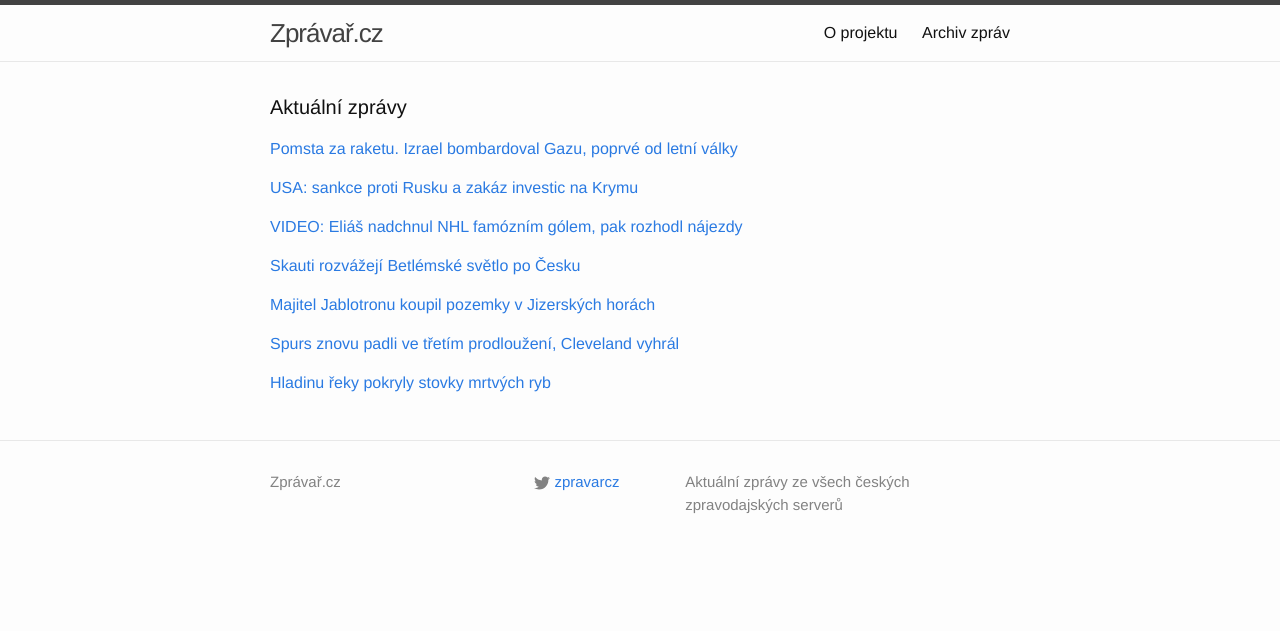
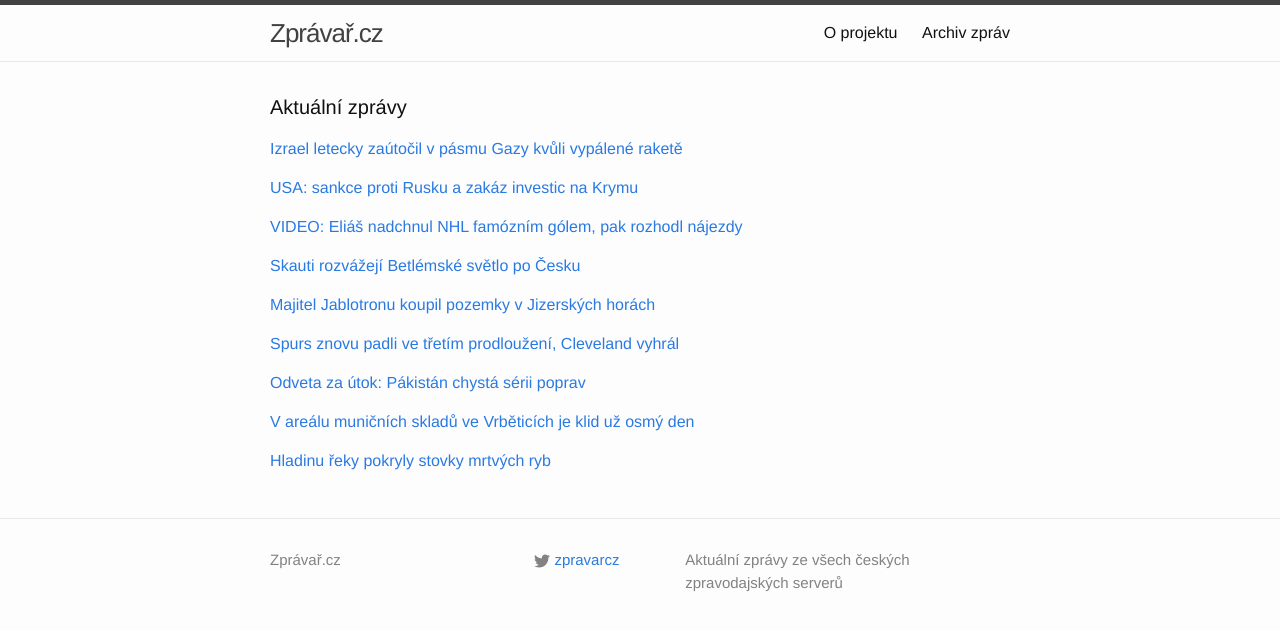
Before and after one commit to adliska/zpravar, a Jekyll site: the page built from index.html, in a window 1280 px wide. Shown: the top 631 px of the page. Built offline with Jekyll 4.4.1, drawn with Linux system fonts in a browser that asks for light colours.

Commit message:
zpravar news update

```diff
--- a/index.html
+++ b/index.html
@@ -5,9 +5,10 @@ layout: default
 <div class="home">
     <h1 class="page-heading">Aktuální zprávy</h1>
 
-<p><a href="javascript:;" onclick="toggle_visibility('zpravy0')">Pomsta za raketu. Izrael bombardoval Gazu, poprvé od letní války </a></p>
+<p><a href="javascript:;" onclick="toggle_visibility('zpravy0')">Izrael letecky zaútočil v pásmu Gazy kvůli vypálené raketě</a></p>
 <div id="zpravy0" style="display:none">
 <ul>
+<li><a href=http://www.ceskatelevize.cz/ct24/svet/296060-izrael-letecky-zautocil-v-pasmu-gazy-kvuli-vypalene-rakete/>Izrael letecky zaútočil v pásmu Gazy kvůli vypálené raketě - www.ceskatelevize.cz</a></li>
 <li><a href=http://www.lidovky.cz/izrael-uskutecnil-v-pasmu-gazy-letecky-uder-na-hamas-f9u-/zpravy-svet.aspx?c=A141220_101201_ln_zahranici_sho>Pomsta za raketu. Izrael bombardoval Gazu, poprvé od letní války  - www.lidovky.cz</a></li>
 <li><a href=http://www.tyden.cz/rubriky/zahranici/asie-a-oceanie/izrael-poprve-od-valky-letecky-zautocil-na-gazu-cilem-byl-hamas_327943.html>Izrael poprvé od války letecky zaútočil na Gazu. Cílem byl Hamas - www.tyden.cz</a></li>
 <li><a href=http://zpravy.idnes.cz/izrael-gaza-nalet-0z1-/zahranicni.aspx?c=A141220_083020_zahranicni_jw>Izrael poprvé od války letecky udeřil na Gazu. Začali si oni, tvrdí - zpravy.idnes.cz</a></li>
@@ -67,8 +68,22 @@ layout: default
 <li><a href=http://www.denik.cz/ostatni_sport/smolari-duncan-a-spol-menili-kroniky-nba-jejich-san-antonio-opet-padlo-20141220.html>Smolaři. Duncan a spol. měnili kroniky NBA, jejich San Antonio opět padlo - www.denik.cz</a></li>
 <li><a href=http://www.sportovninoviny.cz/zpravy/obhajci-titulu-ze-san-antonia-znovu-padli-ve-tretim-prodlouzeni/1161145>Obhájci titulu ze San Antonia znovu padli ve třetím prodloužení - www.sportovninoviny.cz</a></li>
 </ul>
-</div><p><a href="javascript:;" onclick="toggle_visibility('zpravy6')">Hladinu řeky pokryly stovky mrtvých ryb</a></p>
+</div><p><a href="javascript:;" onclick="toggle_visibility('zpravy6')">Odveta za útok: Pákistán chystá sérii poprav</a></p>
 <div id="zpravy6" style="display:none">
+<ul>
+<li><a href=http://zpravy.e15.cz/zahranicni/udalosti/odveta-za-utok-pakistan-chysta-serii-poprav-1147706>Odveta za útok: Pákistán chystá sérii poprav - zpravy.e15.cz</a></li>
+<li><a href=http://echo24.cz/a/iMTEk>Odveta za masakr ve škole. Pákistán popraví dalších deset islamistů - echo24.cz</a></li>
+<li><a href=http://zpravy.aktualne.cz/zahranici/pakistan-chce-popravit-dalsich-deset-islamistu/r~64bb3cc2882711e4b6d20025900fea04/>Pákistán chce popravit dalších deset islamistů - zpravy.aktualne.cz</a></li>
+</ul>
+</div><p><a href="javascript:;" onclick="toggle_visibility('zpravy7')">V areálu muničních skladů ve Vrběticích je klid už osmý den</a></p>
+<div id="zpravy7" style="display:none">
+<ul>
+<li><a href=http://www.denik.cz/z_domova/v-arealu-municnich-skladu-ve-vrbeticich-je-klid-uz-osmy-den-20141220.html>V areálu muničních skladů ve Vrběticích je klid už osmý den - www.denik.cz</a></li>
+<li><a href=http://www.tyden.cz/rubriky/domaci/ve-vrbeticich-je-uz-osmy-den-klid-bezpecnostni-lhuta-se-krati_327940.html>Ve Vrběticích je už osmý den klid, bezpečnostní lhůta se krátí - www.tyden.cz</a></li>
+<li><a href=http://www.ceskenoviny.cz/zpravy/zpravy/v-arealu-municnich-skladu-ve-vrbeticich-je-klid-uz-osmy-den/1161143>V areálu muničních skladů ve Vrběticích je klid už osmý den - www.ceskenoviny.cz</a></li>
+</ul>
+</div><p><a href="javascript:;" onclick="toggle_visibility('zpravy8')">Hladinu řeky pokryly stovky mrtvých ryb</a></p>
+<div id="zpravy8" style="display:none">
 <ul>
 <li><a href=http://www.novinky.cz/koktejl/356925-hladinu-reky-pokryly-stovky-mrtvych-ryb.html>Hladinu řeky pokryly stovky mrtvých ryb - www.novinky.cz</a></li>
 <li><a href=http://www.novinky.cz/koktejl/356925-stovky-mrtvych-ryb-na-hladine-rio-grande.html>Stovky mrtvých ryb na hladině Rio Grande - www.novinky.cz</a></li>
```
